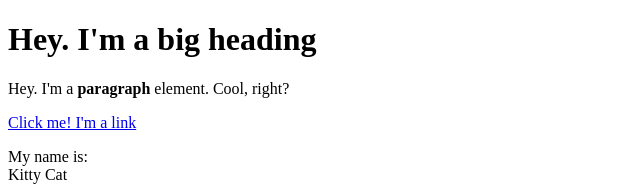
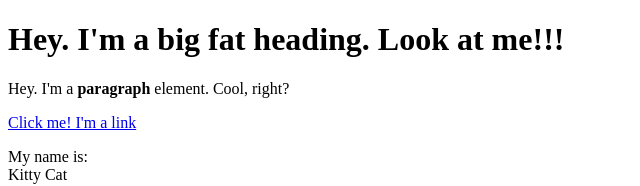
Before and after one commit to NMK-create/cat-hero, a plain HTML site: page test.html in a window 1280 px wide. Shown: the top 186 px of the page, without its empty margins (0-640 px from the left). Drawn offline with Linux system fonts and the light colour scheme.

Commit message:
Added 'big FAT heading'

```diff
--- a/test.html
+++ b/test.html
@@ -4,7 +4,7 @@
 	<title>Test page</title>
 </head>
 <body>
-	<h1>Hey. I'm a big heading</h1>
+	<h1>Hey. I'm a big fat heading. Look at me!!!</h1>
 	<p>Hey. I'm a <b>paragraph</b> element. Cool, right?</p>
 	<a href="https://google.com" target="_blank" title="Let's go to Google">Click me! I'm a link</a>
 	<p>My name is:<br>
```
